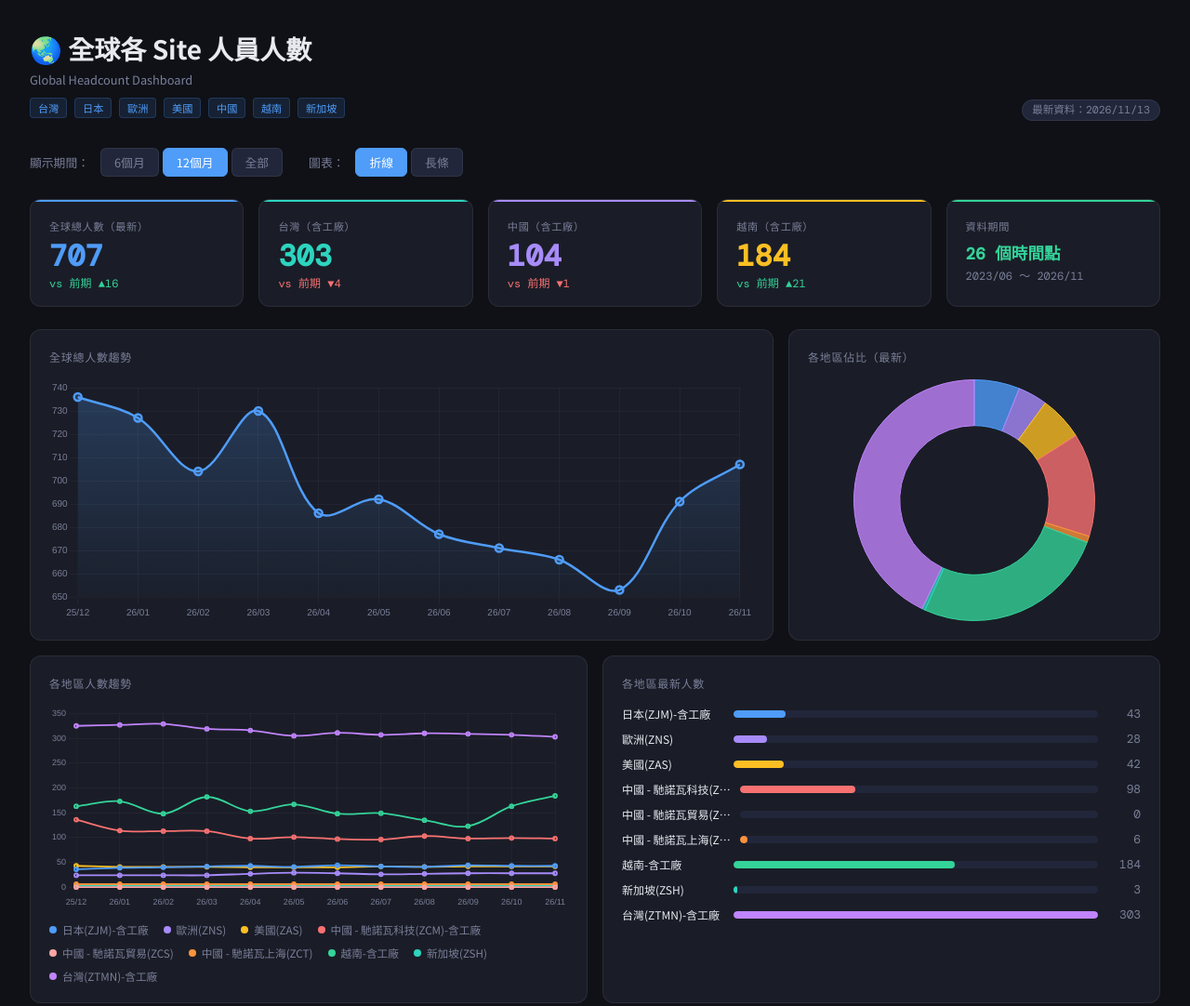
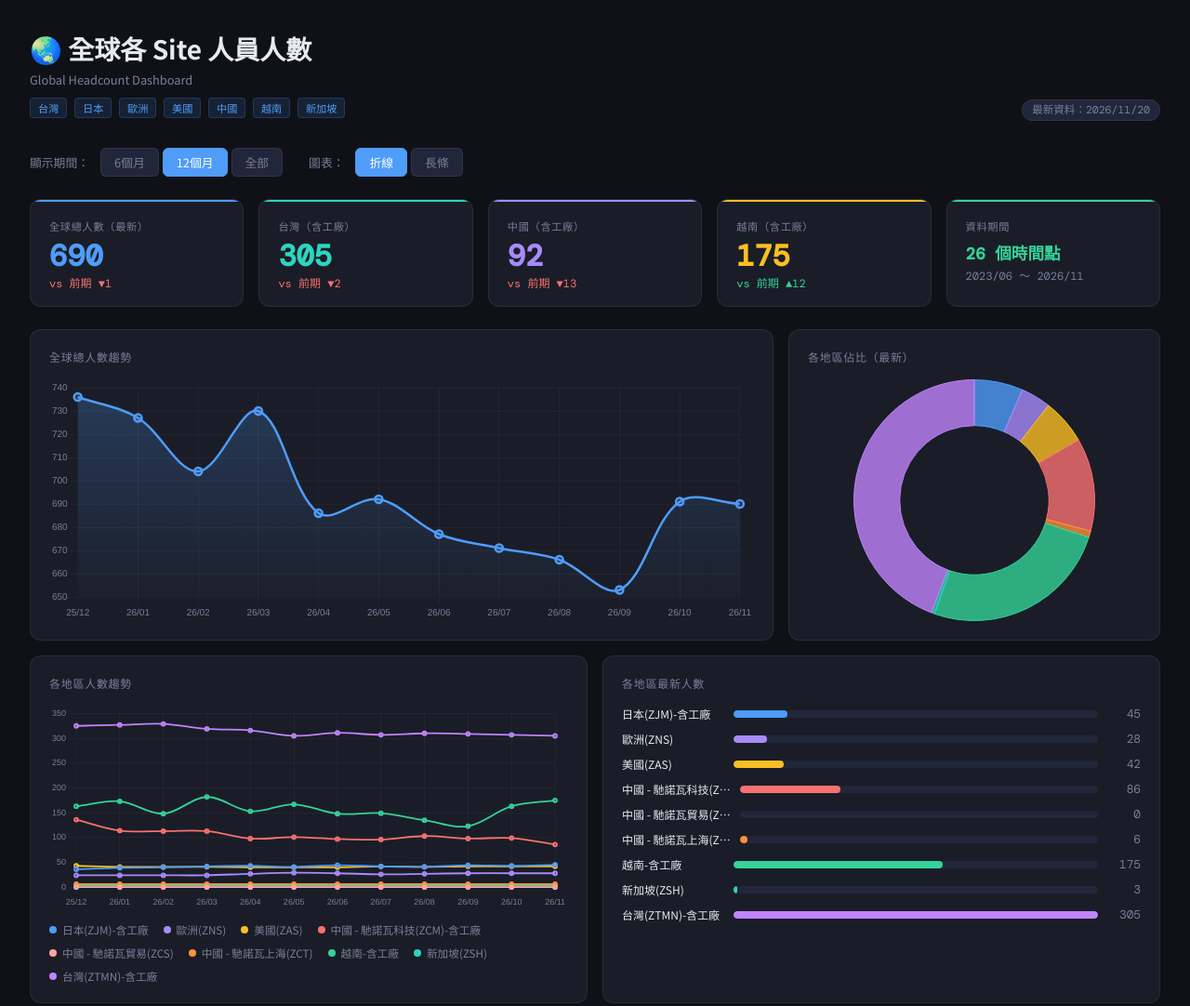
Before and after one commit to simei6523/zerova-hr, a plain HTML site: page headcount-dashboard/index.html in a window 1280 px wide. Shown: the top 1082 px of the page at 93% size. Drawn offline with nearby package versions, Linux system fonts and the light colour scheme.

Commit message:
自動更新 2026/11/21

```diff
--- a/headcount-dashboard/index.html
+++ b/headcount-dashboard/index.html
@@ -75,7 +75,7 @@ footer{margin-top:2rem;font-size:.72rem;color:var(--muted);border-top:1px solid
       <span class="tag" id="closeTag" onclick="closeRegion()" style="display:none;background:rgba(248,113,113,.15);color:#f87171;border-color:rgba(248,113,113,.3)">✕ 關閉</span>
     </div>
   </div>
-  <div><span class="badge">最新資料：2026/11/13</span></div>
+  <div><span class="badge">最新資料：2026/11/20</span></div>
 </div>
 <div class="filters">
   <label>顯示期間：</label>
@@ -115,11 +115,11 @@ footer{margin-top:2rem;font-size:.72rem;color:var(--muted);border-top:1px solid
   <div class="card-title">各 Site 詳細人數</div>
   <table class="site-table"><thead><tr><th>Site</th><th style="text-align:right">最新</th><th style="text-align:right">前期</th><th style="text-align:right">變動</th><th style="text-align:right">最高</th><th style="text-align:right">最低</th><th>趨勢</th></tr></thead><tbody id="tbody"></tbody></table>
 </div>
-<footer>※大陸廠區計算基準為扣除月底當天為最後工作日者，故與組織圖略有差異。 ｜ 最新更新：2026/11/14 ｜ 自動產生</footer>
+<footer>※大陸廠區計算基準為扣除月底當天為最後工作日者，故與組織圖略有差異。 ｜ 最新更新：2026/11/21 ｜ 自動產生</footer>
 <script>
-const DATES=['2026/11/13', '2026/10/30', '2026/09/25', '2026/08/28', '2026/07/31', '2026/06/26', '2026/05/29', '2026/04/30', '2026/03/26', '2026/02/06', '2026/01/31', '2025/12/31', '2025/11/30', '2025/10/31', '2025/09/30', '2025/08/31', '2025/07/31', '2025/06/30', '2025/05/31', '2025/04/30', '2025/03/31', '2025/02/28', '2024/12/31', '2024/06/30', '2023/12/31', '2023/06/30'];
-const SITES=[{name:"日本(ZJM)-含工廠",region:"日本",color:"#4f9cf9",values:[43, 43, 44, 41, 42, 44, 41, 43, 42, 40, 39, 36, 41, 42, 44, 42, 42, 42, 43, 43, 41, 41, 40, 25, 19, 18]},{name:"歐洲(ZNS)",region:"歐洲",color:"#a78bfa",values:[28, 28, 28, 27, 26, 28, 29, 27, 24, 24, 24, 24, 24, 24, 22, 21, 21, 23, 22, 21, 22, 23, 23, 22, 21, 18]},{name:"美國(ZAS)",region:"美國",color:"#fbbf24",values:[42, 42, 42, 41, 42, 40, 40, 40, 41, 41, 41, 43, 42, 41, 41, 43, 43, 44, 44, 44, 44, 46, 50, 49, 56, 55]},{name:"中國 - 馳諾瓦科技(ZCM)-含工廠",region:"中國",color:"#f87171",values:[98, 99, 98, 103, 96, 97, 101, 98, 113, 113, 114, 136, 146, 148, 148, 174, 261, 185, 189, 187, 197, 199, 216, 238, 240, 277]},{name:"中國 - 馳諾瓦貿易(ZCS)",region:"中國",color:"#fca5a5",values:[0, 0, 0, 0, 0, 0, 0, 0, 0, 0, 0, 0, 0, 0, 0, 0, 0, 0, 0, 0, 0, 0, 1, 2, 3, 3]},{name:"中國 - 馳諾瓦上海(ZCT)",region:"中國",color:"#fb923c",values:[6, 6, 6, 6, 6, 6, 6, 6, 6, 6, 6, 6, 7, 8, 8, 9, 9, 9, 9, 9, 9, 9, 9, 10, 10, 10]},{name:"越南-含工廠",region:"越南",color:"#34d399",values:[184, 163, 123, 135, 149, 148, 167, 153, 182, 148, 173, 163, 172, 183, 174, 179, 158, 174, 183, 184, 149, 147, 164, 196, 165, 157]},{name:"新加坡(ZSH)",region:"新加坡",color:"#2dd4bf",values:[3, 3, 3, 3, 3, 3, 3, 3, 3, 3, 3, 3, 3, 3, 3, 3, 3, 3, 3, 3, 3, 3, 3, 2, 0, 0]},{name:"台灣(ZTMN)-含工廠",region:"台灣",color:"#c084fc",values:[303, 307, 309, 310, 307, 311, 305, 316, 319, 329, 327, 325, 327, 334, 343, 353, 364, 374, 381, 380, 400, 416, 415, 432, 383, 360]}];
-const TOTAL=[707, 691, 653, 666, 671, 677, 692, 686, 730, 704, 727, 736, 762, 783, 783, 824, 901, 854, 874, 871, 865, 884, 921, 976, 897, 848];
+const DATES=['2026/11/20', '2026/10/30', '2026/09/25', '2026/08/28', '2026/07/31', '2026/06/26', '2026/05/29', '2026/04/30', '2026/03/26', '2026/02/06', '2026/01/31', '2025/12/31', '2025/11/30', '2025/10/31', '2025/09/30', '2025/08/31', '2025/07/31', '2025/06/30', '2025/05/31', '2025/04/30', '2025/03/31', '2025/02/28', '2024/12/31', '2024/06/30', '2023/12/31', '2023/06/30'];
+const SITES=[{name:"日本(ZJM)-含工廠",region:"日本",color:"#4f9cf9",values:[45, 43, 44, 41, 42, 44, 41, 43, 42, 40, 39, 36, 41, 42, 44, 42, 42, 42, 43, 43, 41, 41, 40, 25, 19, 18]},{name:"歐洲(ZNS)",region:"歐洲",color:"#a78bfa",values:[28, 28, 28, 27, 26, 28, 29, 27, 24, 24, 24, 24, 24, 24, 22, 21, 21, 23, 22, 21, 22, 23, 23, 22, 21, 18]},{name:"美國(ZAS)",region:"美國",color:"#fbbf24",values:[42, 42, 42, 41, 42, 40, 40, 40, 41, 41, 41, 43, 42, 41, 41, 43, 43, 44, 44, 44, 44, 46, 50, 49, 56, 55]},{name:"中國 - 馳諾瓦科技(ZCM)-含工廠",region:"中國",color:"#f87171",values:[86, 99, 98, 103, 96, 97, 101, 98, 113, 113, 114, 136, 146, 148, 148, 174, 261, 185, 189, 187, 197, 199, 216, 238, 240, 277]},{name:"中國 - 馳諾瓦貿易(ZCS)",region:"中國",color:"#fca5a5",values:[0, 0, 0, 0, 0, 0, 0, 0, 0, 0, 0, 0, 0, 0, 0, 0, 0, 0, 0, 0, 0, 0, 1, 2, 3, 3]},{name:"中國 - 馳諾瓦上海(ZCT)",region:"中國",color:"#fb923c",values:[6, 6, 6, 6, 6, 6, 6, 6, 6, 6, 6, 6, 7, 8, 8, 9, 9, 9, 9, 9, 9, 9, 9, 10, 10, 10]},{name:"越南-含工廠",region:"越南",color:"#34d399",values:[175, 163, 123, 135, 149, 148, 167, 153, 182, 148, 173, 163, 172, 183, 174, 179, 158, 174, 183, 184, 149, 147, 164, 196, 165, 157]},{name:"新加坡(ZSH)",region:"新加坡",color:"#2dd4bf",values:[3, 3, 3, 3, 3, 3, 3, 3, 3, 3, 3, 3, 3, 3, 3, 3, 3, 3, 3, 3, 3, 3, 3, 2, 0, 0]},{name:"台灣(ZTMN)-含工廠",region:"台灣",color:"#c084fc",values:[305, 307, 309, 310, 307, 311, 305, 316, 319, 329, 327, 325, 327, 334, 343, 353, 364, 374, 381, 380, 400, 416, 415, 432, 383, 360]}];
+const TOTAL=[690, 691, 653, 666, 671, 677, 692, 686, 730, 704, 727, 736, 762, 783, 783, 824, 901, 854, 874, 871, 865, 884, 921, 976, 897, 848];
 let range=12,ctype='line',tChart=null,mChart=null,pChart=null,rChart=null;
 const fmt=s=>{const d=new Date(s.replace(/\//g,'-'));return d.toLocaleDateString('zh-TW',{year:'2-digit',month:'2-digit'})};
 function slice(){const n=DATES.length,e=range===0?n:Math.min(range,n);return{dates:DATES.slice(0,e),total:TOTAL.slice(0,e),sites:SITES.map(s=>({...s,v:s.values.slice(0,e)}))}}
```
